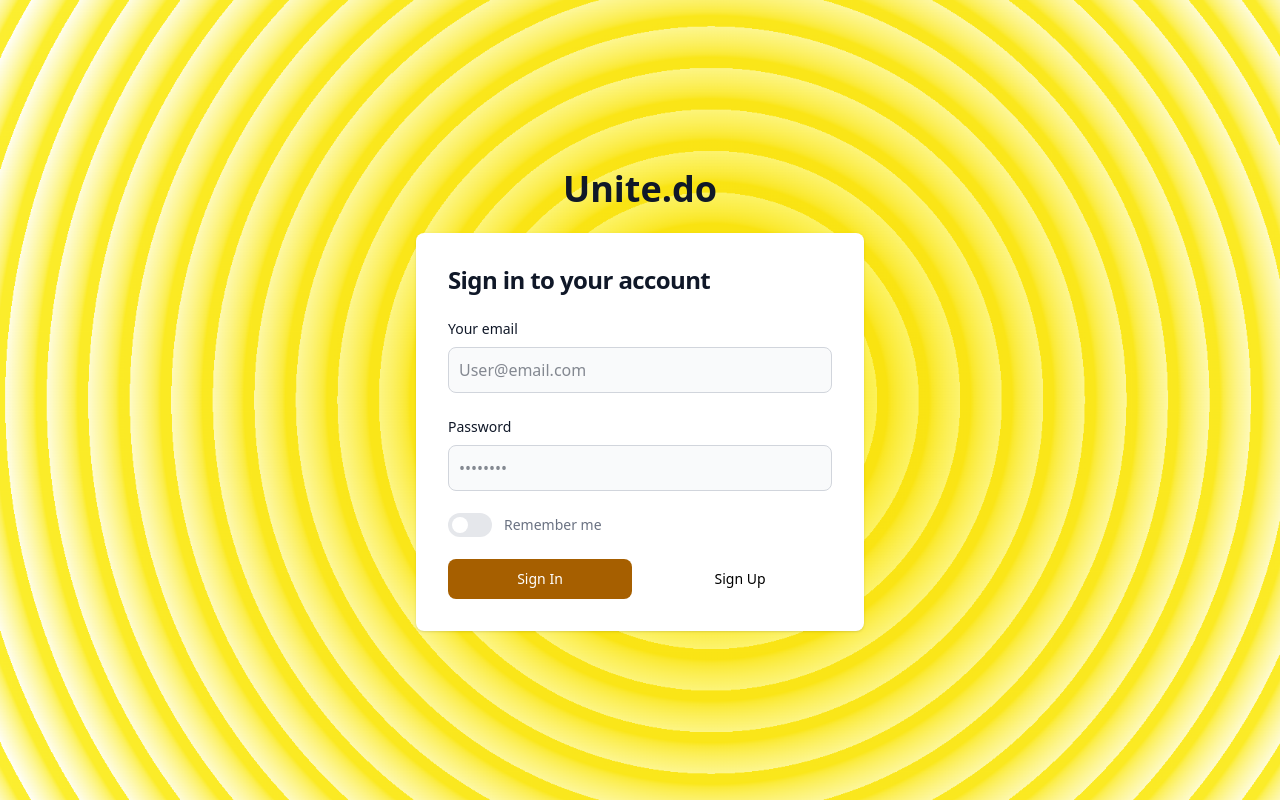
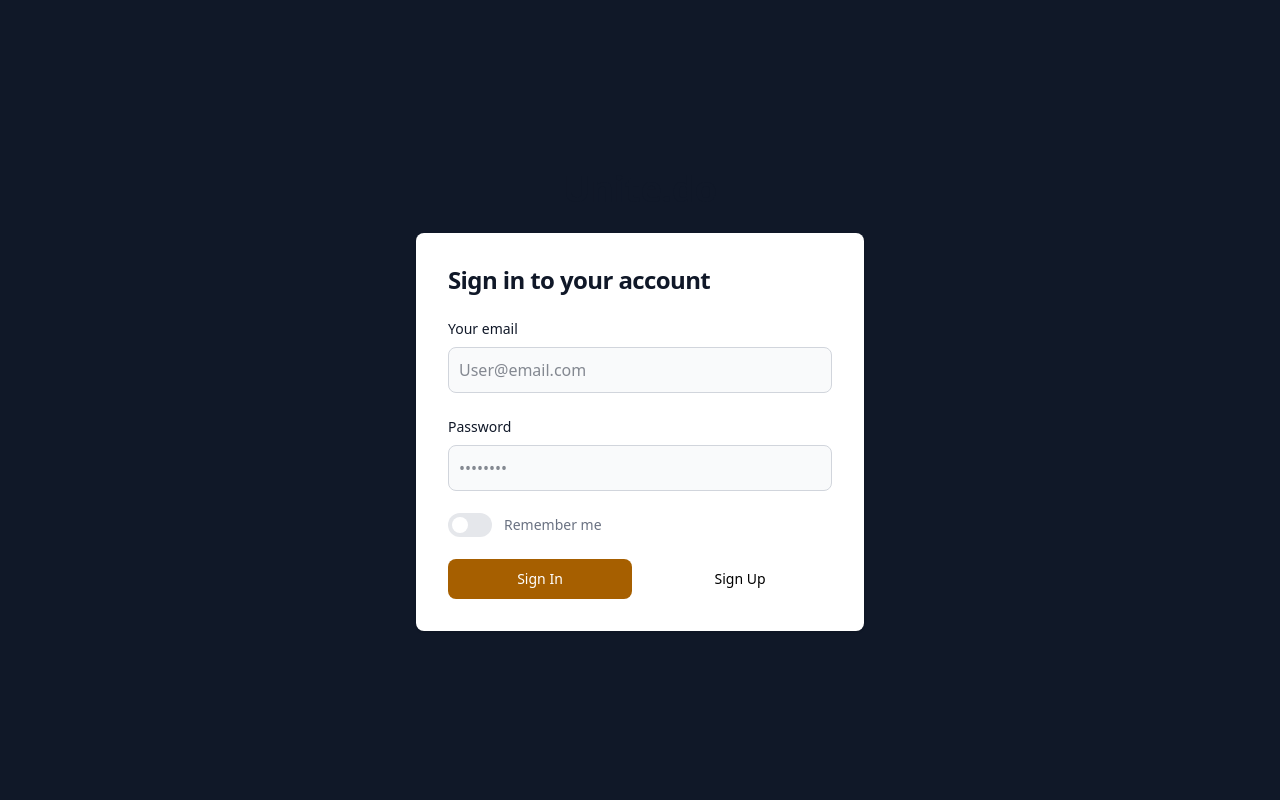
Before and after one commit to TheLinuxGuy-ssh/Unite.Do, a React (Vite) app: page / in a window 1280 px wide. Built offline with nearby package versions, Linux system fonts and the light colour scheme.

Commit message:
final commit for now

```diff
--- a/src/App.css
+++ b/src/App.css
@@ -5,7 +5,6 @@
 }
 
 .auth {
-    background: url(../public/background.png);
     background-size: cover;
 }
 
--- a/src/App.tsx
+++ b/src/App.tsx
@@ -40,6 +40,7 @@ const App = () => {
         <Route path="/tags" Component={comp.Tags} />
         <Route path="/projects" Component={comp.Projects} />
         <Route path="/team" Component={comp.Team} />
+        <Route path="/settings" Component={comp.Settings} />
       </Routes>
     </div>
     </>
--- a/src/components/Auth.tsx
+++ b/src/components/Auth.tsx
@@ -31,7 +31,7 @@ export default function Auth() {
 
   return (
     <div>
-      <section className="bg-white bg-white auth">
+      <section className="bg-gray-900">
         <div className="flex flex-col items-center justify-center px-6 py-8 mx-auto md:h-screen lg:py-0">
           <a
             href="#"
--- /dev/null
+++ b/src/components/Settings.tsx
@@ -0,0 +1,11 @@
+
+
+const Settings = () => {
+    return (
+        <div className="do-section-box">
+            Settings
+        </div>
+    )
+}
+
+export default Settings
--- a/src/components/Sidebar.tsx
+++ b/src/components/Sidebar.tsx
@@ -2,10 +2,9 @@ import { useState, useEffect } from "react";
 import { NavLink } from "react-router-dom";
 
 const Sidebar = () => {
-    const [Sidebar, setSidebar] = useState("collapsed");
     return (
         <>
-            <div className={`do-sidebar group/sidebar ${Sidebar} m-4 w-[3.75rem] duration-300 ease-in-out overflow-hidden h-dvh hover:w-100`}>
+            <div className={`do-sidebar group/sidebar m-4 w-[3.75rem] duration-300 ease-in-out overflow-hidden h-dvh hover:w-100`}>
                 <div className="dashboard-header flex flex-col justify-center h-[75vh]">
                 <NavLink viewTransition to="./" className="sidebar-item flex items-center mb-2 bg-white rounded-4xl py-4 px-3 duration-300 hover:bg-[#fecf3e]">
                     <i className="mx-2 fa-solid fa-user"></i>
@@ -27,10 +26,10 @@ const Sidebar = () => {
                     <i className="mx-2 fa-solid fa-tags"></i>
                     <span className="sidebar-item-title text-xl ml-4">Tags</span>
                 </NavLink>
-                <div className="sidebar-item flex items-center mb-2 bg-white rounded-4xl py-4 px-3 duration-300 hover:bg-[#fecf3e]">
+                <NavLink viewTransition to="./settings" className="sidebar-item flex items-center mb-2 bg-white rounded-4xl py-4 px-3 duration-300 hover:bg-[#fecf3e]">
                     <i className="mx-2 fa-solid fa-gear"></i>
                     <span className="sidebar-item-title text-xl ml-4">Settings</span>
-                </div>
+                </NavLink>
             </div>
             </div>
         </>
--- a/src/components/index.ts
+++ b/src/components/index.ts
@@ -6,3 +6,4 @@ export { default as Projects } from "./Projects"
 export { default as Tags } from "./Tags"
 export { default as Tasks } from "./Tasks"
 export { default as Team } from "./Team"
+export { default as Settings } from "./Settings"
```
Also changed, not shown: 1 other file (tests, documents, lock files or other folders).
